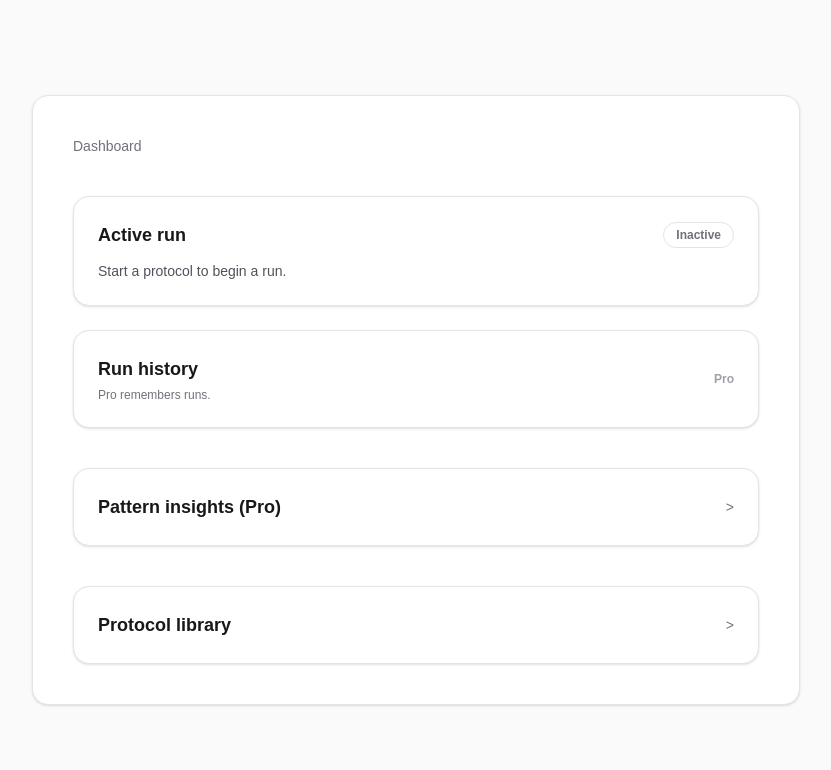
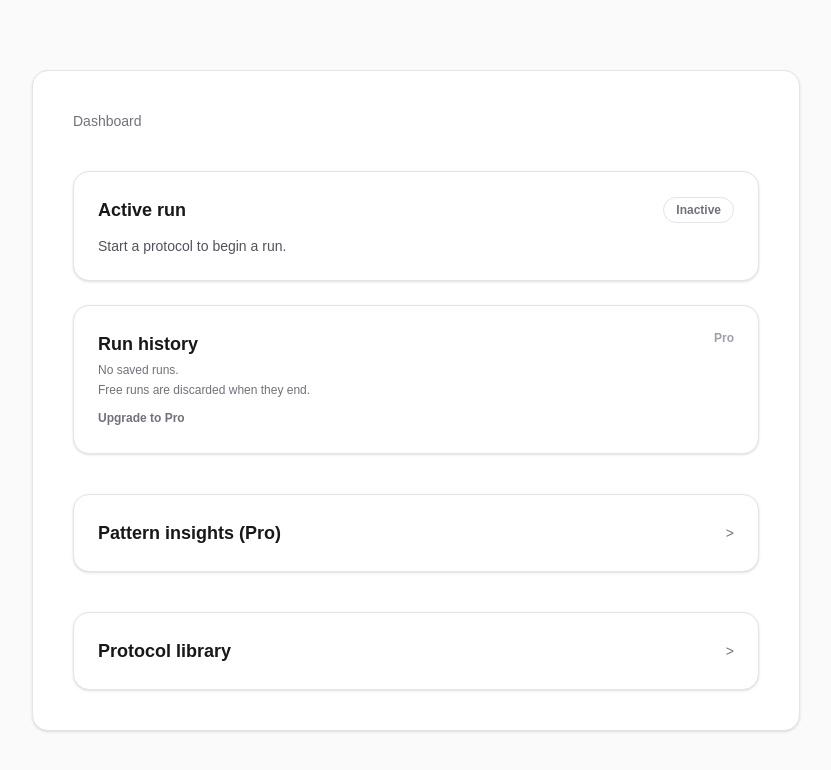
Before and after one commit to bbyjae-django-lab/quadrant, a Next.js app: page /dashboard in a window 1280 px wide. Shown: the top 770 px of the page, without its empty margins (224-1055 px from the left). Built offline with nearby package versions, Linux system fonts and the light colour scheme.

Commit message:
Microcopy polish (Free→Pro contract)

```diff
--- a/app/components/QuadrantApp.tsx
+++ b/app/components/QuadrantApp.tsx
@@ -1136,27 +1136,33 @@ export default function QuadrantApp({
                 />
               ) : (
                 <section className="rounded-2xl border border-zinc-200 bg-white p-6 shadow-sm">
-                  <button
-                    type="button"
-                    className="flex w-full items-center justify-between text-left"
-                    onClick={() => {
-                      if (typeof window !== "undefined") {
-                        window.location.href = "/pricing";
-                      }
-                    }}
-                  >
+                  <div className="flex w-full items-start justify-between text-left">
                     <div>
                       <h2 className="text-lg font-semibold text-zinc-900">
                         Run history
                       </h2>
                       <p className="mt-1 text-xs text-zinc-500">
-                        Pro remembers runs.
+                        No saved runs.
                       </p>
+                      <p className="mt-1 text-xs text-zinc-500">
+                        Free runs are discarded when they end.
+                      </p>
+                      <button
+                        type="button"
+                        className="mt-3 text-xs font-semibold text-zinc-500 transition hover:text-zinc-700"
+                        onClick={() => {
+                          if (typeof window !== "undefined") {
+                            window.location.href = "/pricing";
+                          }
+                        }}
+                      >
+                        Upgrade to Pro
+                      </button>
                     </div>
                     <span className="text-xs font-semibold text-zinc-400">
                       Pro
                     </span>
-                  </button>
+                  </div>
                 </section>
               )}
               <PatternInsightsSection
--- a/app/components/today/PatternInsightsSection.tsx
+++ b/app/components/today/PatternInsightsSection.tsx
@@ -39,31 +39,27 @@ export default function PatternInsightsSection({
       </button>
       {!collapsed ? (
         <>
-          <p className="mt-1 text-xs text-zinc-500">
-            Patterns emerge after repeated runs.
-          </p>
-          <div className="mt-4 flex items-start justify-between gap-4">
-            <div />
-            {!isPro ? (
+          {!isPro ? (
+            <>
+              <p className="mt-1 text-xs text-zinc-500">
+                No patterns yet.
+              </p>
+              <p className="mt-1 text-xs text-zinc-500">
+                Patterns require multiple runs.
+              </p>
               <button
                 type="button"
-                className="flex items-center gap-2 text-xs font-semibold text-zinc-500 transition hover:text-zinc-700"
+                className="mt-3 text-xs font-semibold text-zinc-500 transition hover:text-zinc-700"
                 onClick={onViewPricing}
               >
-                <svg
-                  viewBox="0 0 24 24"
-                  aria-hidden="true"
-                  className="h-4 w-4 text-zinc-400"
-                >
-                  <path
-                    fill="currentColor"
-                    d="M17 9h-1V7a4 4 0 0 0-8 0v2H7a2 2 0 0 0-2 2v7a2 2 0 0 0 2 2h10a2 2 0 0 0 2-2v-7a2 2 0 0 0-2-2Zm-7-2a2 2 0 0 1 4 0v2h-4V7Z"
-                  />
-                </svg>
-                <span>Pro</span>
+                Upgrade to Pro
               </button>
-            ) : null}
-          </div>
+            </>
+          ) : (
+            <p className="mt-1 text-xs text-zinc-500">
+              Patterns emerge after repeated runs.
+            </p>
+          )}
           <div className="mt-4 grid gap-4 md:grid-cols-2">
             {patternInsights.map((insight) => {
               const isLocked = !isPro || !insight.isUnlocked;
```
